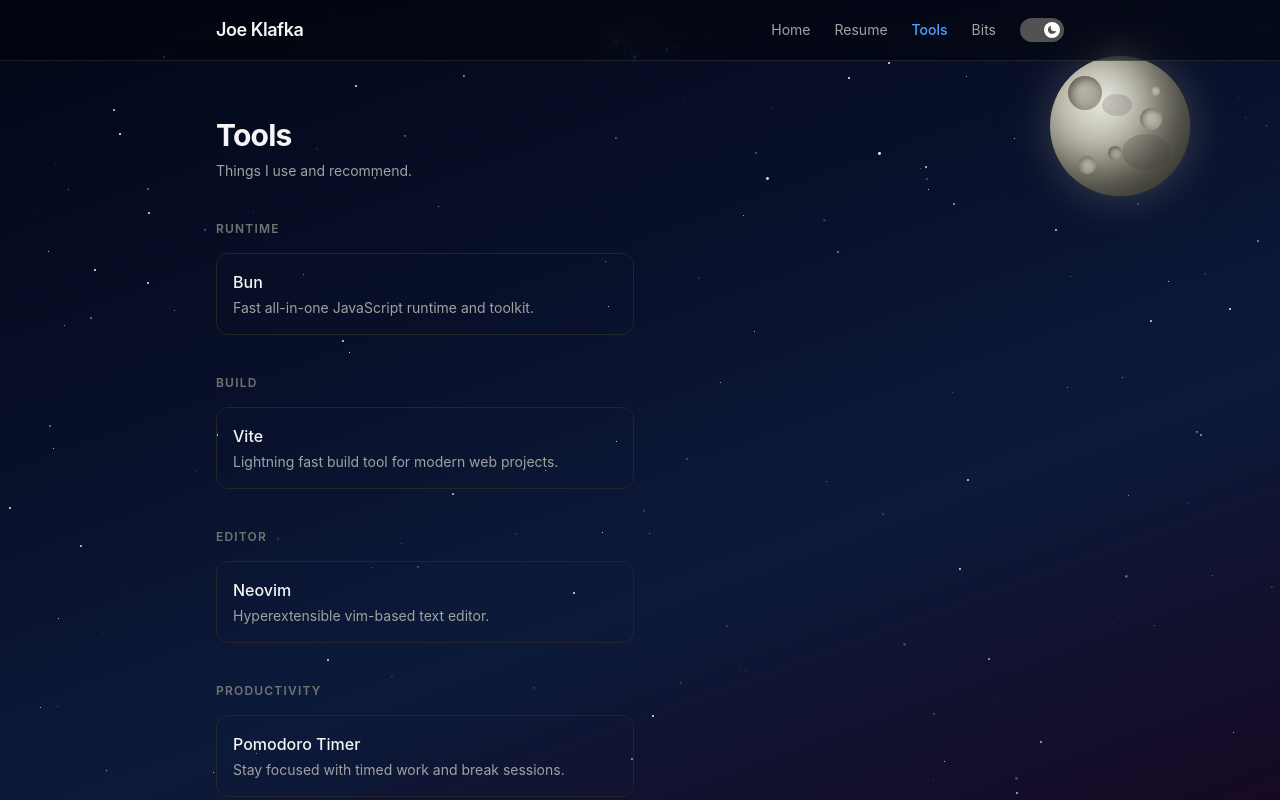
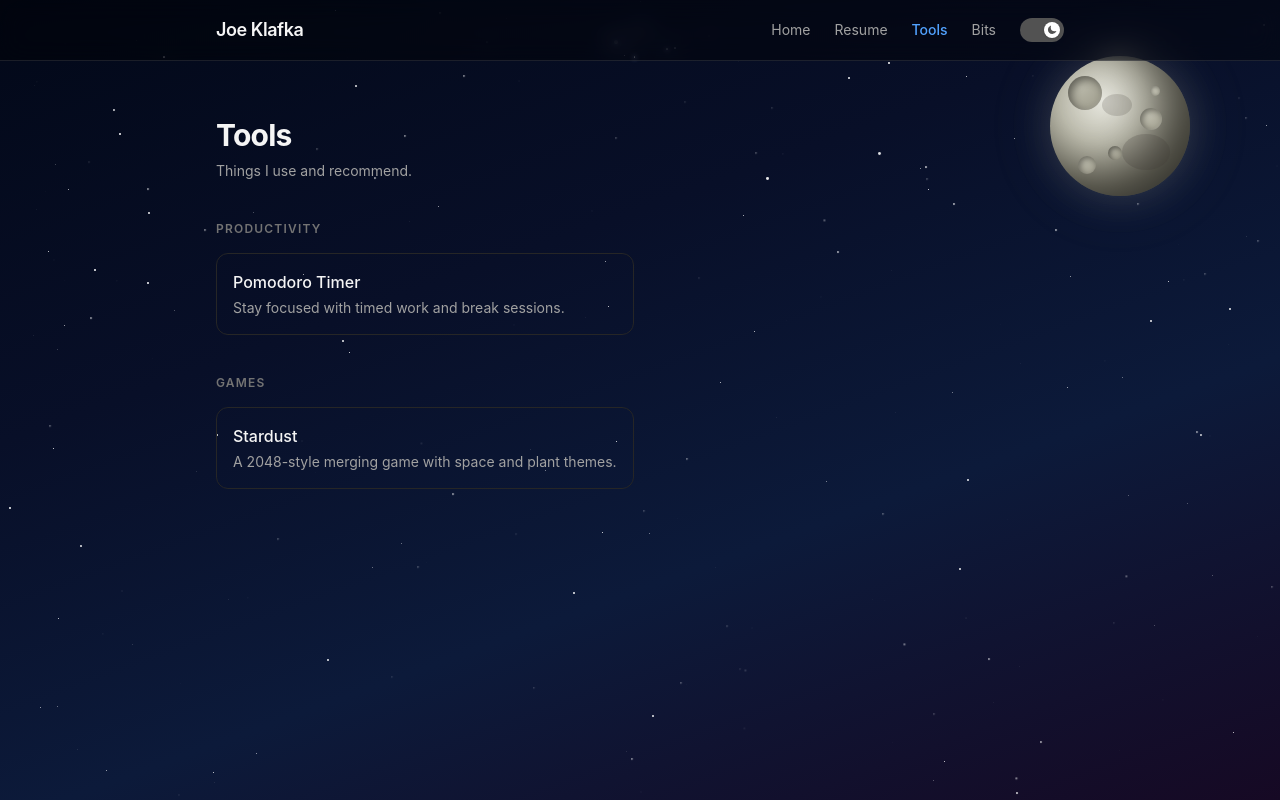
Before and after one commit to jklafka/personal-website, a React (Vite) app: page /tools in a window 1280 px wide. Shown: the top 800 px of the page. Built offline with nearby package versions, Linux system fonts and the light colour scheme.

Commit message:
docs: Remove Bun, Vite, and Neovim from Tools page (#15)

```diff
--- a/src/pages/Tools.tsx
+++ b/src/pages/Tools.tsx
@@ -9,24 +9,6 @@
 }
 
 const tools: Tool[] = [
-  {
-    name: 'Bun',
-    description: 'Fast all-in-one JavaScript runtime and toolkit.',
-    url: 'https://bun.sh',
-    category: 'Runtime',
-  },
-  {
-    name: 'Vite',
-    description: 'Lightning fast build tool for modern web projects.',
-    url: 'https://vite.dev',
-    category: 'Build',
-  },
-  {
-    name: 'Neovim',
-    description: 'Hyperextensible vim-based text editor.',
-    url: 'https://neovim.io',
-    category: 'Editor',
-  },
   {
     name: 'Pomodoro Timer',
     description: 'Stay focused with timed work and break sessions.',
```
